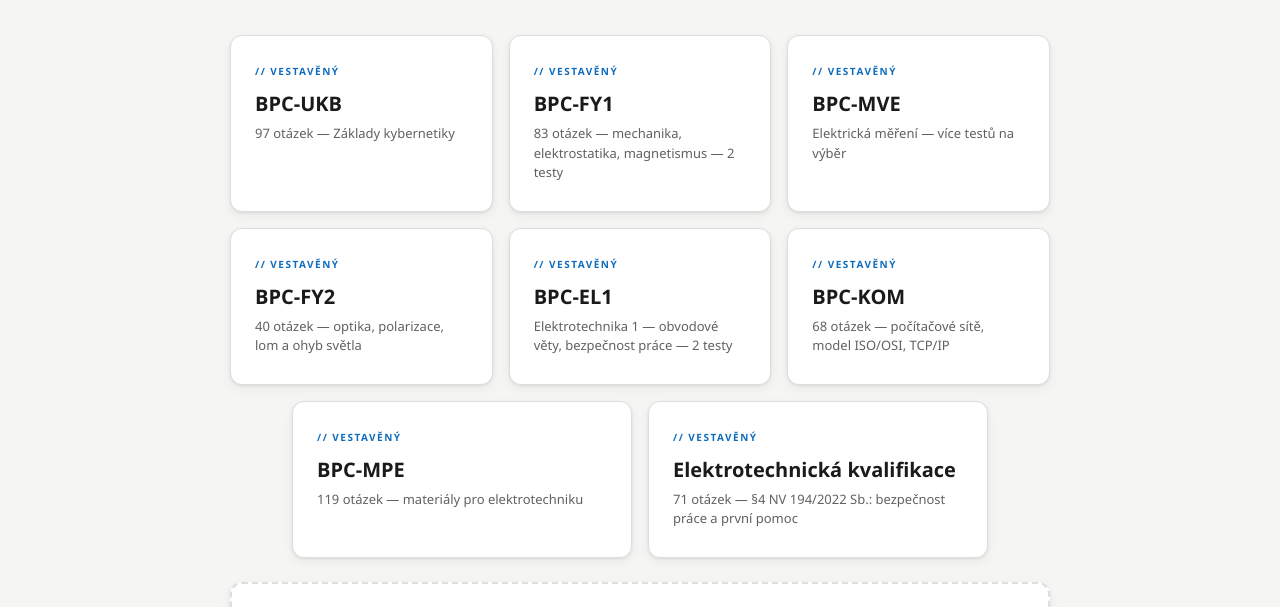
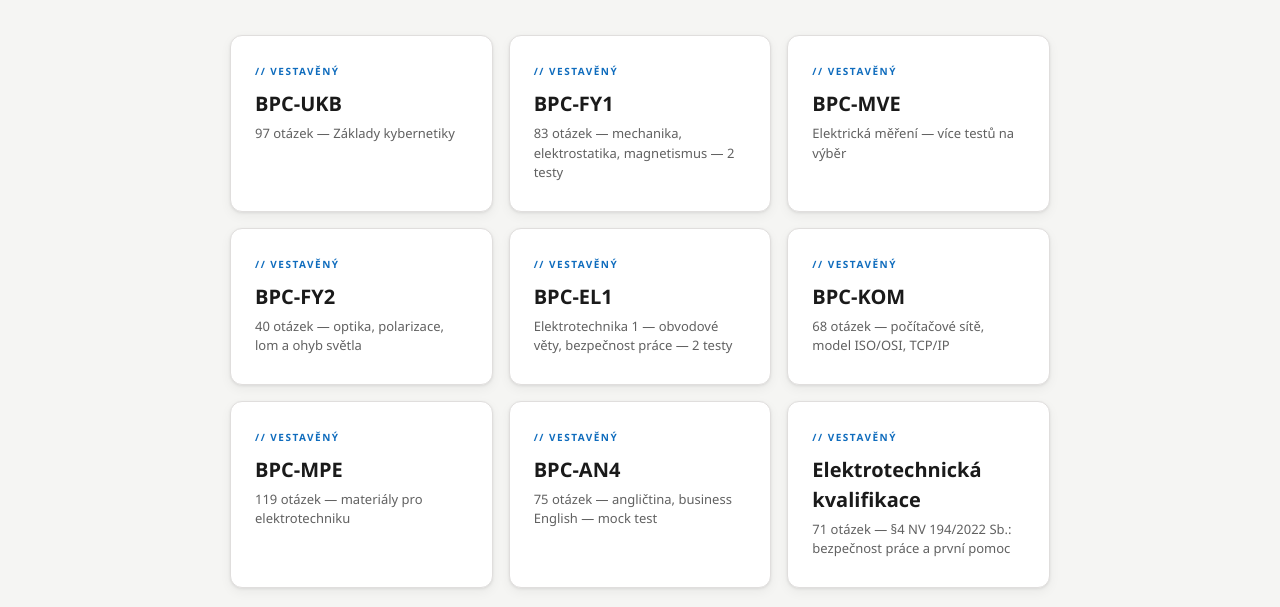
Before and after one commit to standa9966-cmyk/fektdrill, a plain HTML site: page index.html in a window 1280 px wide. Shown: the part 192-799 px from the top of the page. Drawn offline with Linux system fonts and the light colour scheme.

Commit message:
Add new card for BPC-AN4 mock test

```diff
--- a/index.html
+++ b/index.html
@@ -161,6 +161,12 @@ h1 span{color:var(--accent);}
         <div class="card-tag">// Vestavěný</div>
         <div class="card-name">BPC-MPE</div>
         <div class="card-desc">119 otázek — materiály pro elektrotechniku</div>
+        <div class="arrow">→</div>
+      </a>
+      <a class="card" href="an4.html">
+        <div class="card-tag">// Vestavěný</div>
+        <div class="card-name">BPC-AN4</div>
+        <div class="card-desc">75 otázek — angličtina, business English — mock test</div>
         <div class="arrow">→</div>
       </a>
       <a class="card" href="kvalifikace.html">
```
